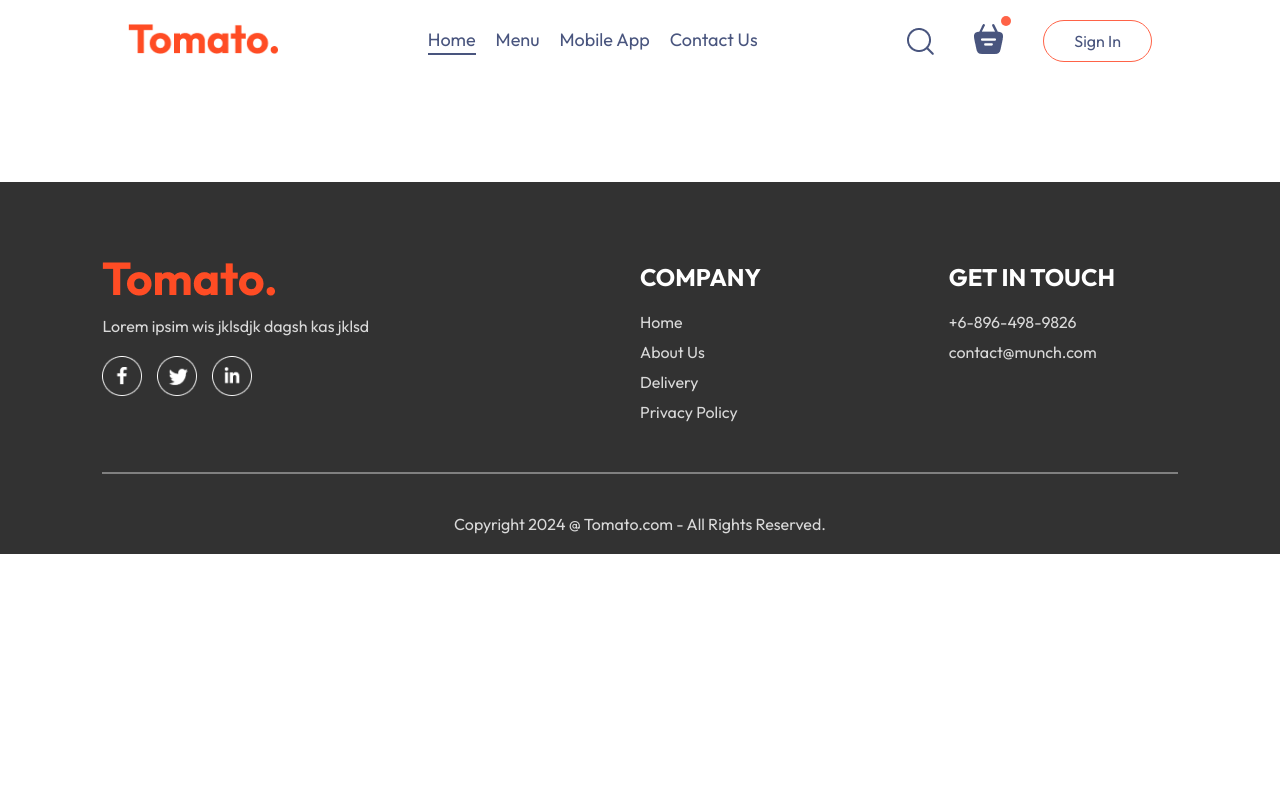
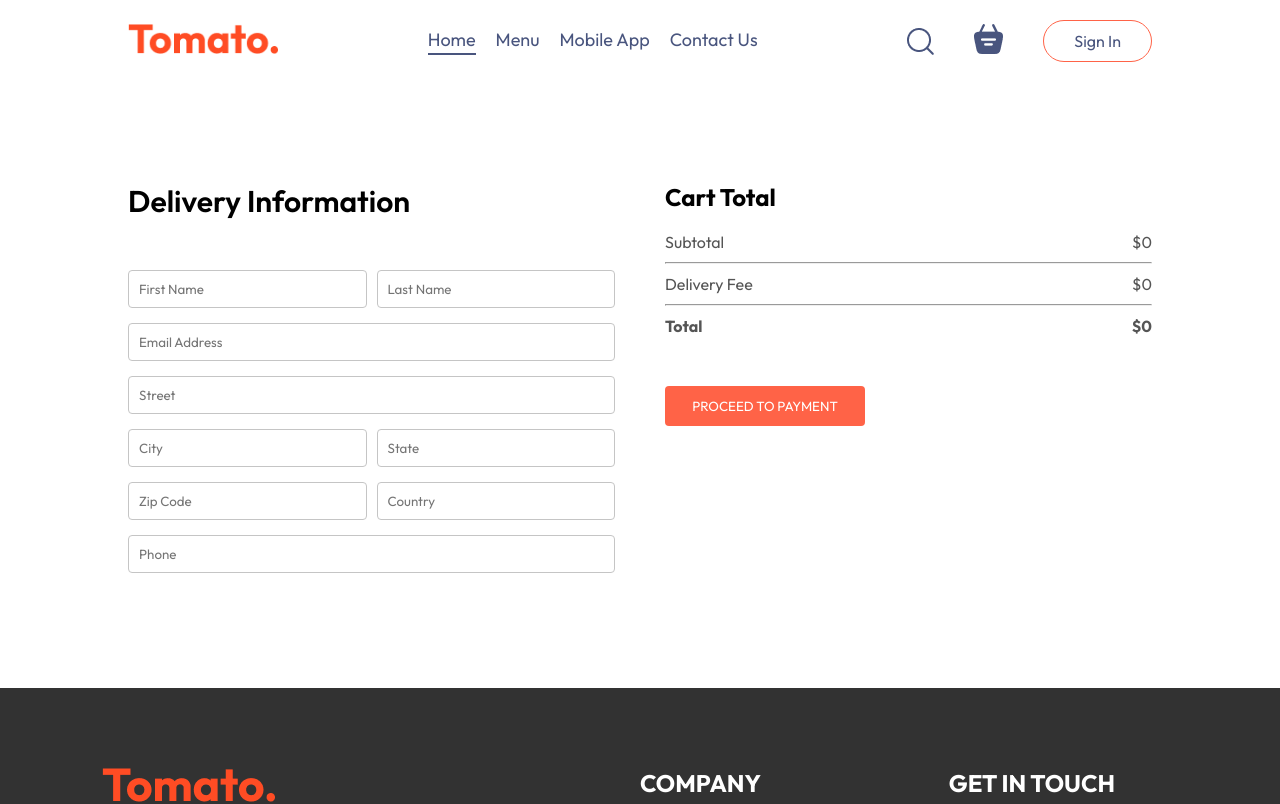
Before and after one commit to MesQue1041/Munch, a React (Vite) app in the folder frontend/: page /order in a window 1280 px wide. Shown: the top 804 px of the page. Built offline with nearby package versions, Linux system fonts and the light colour scheme.

Commit message:
Frontend done

```diff
--- a/frontend/src/components/Navbar/Navbar.jsx
+++ b/frontend/src/components/Navbar/Navbar.jsx
@@ -1,11 +1,14 @@
-import React, { useState } from 'react'
+import React, { useContext, useState } from 'react'
 import './Navbar.css'
 import { assets } from '../../assets/assets'
 import { Link } from 'react-router-dom';
+import { StoreContext } from '../../context/StoreContext';
 
 const Navbar = ({setShowLogin}) => {
 
     const [menu,setMenu] = useState("home");
+
+    const {getTotalCartAmount} = useContext(StoreContext);
 
   return (
     <div className='navbar'>
@@ -20,7 +23,7 @@
             <img src={assets.search_icon} alt="" />
             <div className="navbar-search-icon">
                 <Link to='/cart'><img src={assets.basket_icon} alt="" /></Link>
-                <div className="dot"></div>
+                <div className={getTotalCartAmount()===0?"":"dot"}></div>
             </div>
             <button onClick={()=>setShowLogin(true)}>Sign In</button>
         </div>
--- a/frontend/src/context/StoreContext.jsx
+++ b/frontend/src/context/StoreContext.jsx
@@ -9,30 +9,41 @@
     const [cartItems, setCartItems] = useState({});
 
     const addToCart = (itemId) => {
-        if (!cartItems[itemId]){
-            setCartItems((prev)=>({...prev,[itemId]:1}))
+        if (!cartItems[itemId]) {
+            setCartItems((prev) => ({ ...prev, [itemId]: 1 }))
         }
         else {
-            setCartItems((prev)=>({...prev,[itemId]:prev[itemId]+1}))
+            setCartItems((prev) => ({ ...prev, [itemId]: prev[itemId] + 1 }))
         }
     }
 
     const removeFromCart = (itemId) => {
-        setCartItems((prev)=>({...prev,[itemId]:prev[itemId]-1}))
+        setCartItems((prev) => ({ ...prev, [itemId]: prev[itemId] - 1 }))
     }
 
-    useEffect(()=> {
-        console.log(cartItems);
-    },[cartItems])
+    const getTotalCartAmount = () => {
+        let totalAmount = 0;
+        for (const item in cartItems) {
+            if (cartItems[item] > 0) {
+                let itemInfo = food_list.find((product) => product._id === item)
+                totalAmount += itemInfo.price * cartItems[item];
+            }
+
+        }
+        return totalAmount;
+    }
+
+
 
     const contextValue = {
         food_list,
         cartItems,
         setCartItems,
         addToCart,
-        removeFromCart
+        removeFromCart,
+        getTotalCartAmount
     }
-    return(
+    return (
         <StoreContext.Provider value={contextValue}>
             {props.children}
         </StoreContext.Provider>
--- a/frontend/src/pages/Cart/Cart.css
+++ b/frontend/src/pages/Cart/Cart.css
@@ -0,0 +1,90 @@
+.cart{
+    margin-top: 100px;
+}
+.cart-items-title{
+    display: grid;
+    grid-template-columns: 1fr 1.5fr 1fr 1fr 1fr 0.5fr;
+    align-items: center;
+    color: grey;
+    font-size: max(1vw,12px);
+}
+.cart-items-item{
+    margin: 10px 0px;
+    color: black;
+}
+.cart-items-item img{
+    width: 50px;
+}
+.cart hr{
+    height: 1px;
+    background-color: #e2e2e2;
+    border: none;
+}
+.cart-items-item .cross{
+    cursor: pointer;
+}
+.cart-bottom{
+    margin-top: 80px;
+    display: flex;
+    justify-content: space-between;
+    gap: max(12vw,20px);
+}
+.cart-total{
+    flex: 1;
+    display: flex;
+    flex-direction: column;
+    gap: 20px;
+}
+.cart-total-details{
+    display: flex;
+    justify-content: space-between;
+    color: #555;
+}
+.cart-total hr{
+    margin: 10px 0px;
+}
+.cart-total button{
+    border: none;
+    color: white;
+    background-color: tomato;
+    width: max(15vw,200px);
+    padding: 12px 0px;
+    border-radius: 4px;
+    cursor: pointer;
+}
+.cart-promocode{
+    flex: 1;
+}
+.cart-promocode p{
+    color: #555;
+}
+.cart-promocode-input{
+    margin-top: 10px;
+    display: flex;
+    justify-content: space-between;
+    align-items: center;
+    background-color: #eaeaea;
+    border-radius: 4px;
+}
+.cart-promocode-input input{
+    background: transparent;
+    border: none;
+    outline: none;
+    padding-left: 10px;
+}
+.cart-promocode-input button{
+    width: max(10vw,150px);
+    padding: 12px 5px;
+    background-color: black;
+    border: none;
+    color: white;
+    border-radius: 4px;
+}
+@media (max-width:750px) {
+    .cart-bottom{
+        flex-direction: column-reverse;
+    }
+    .cart-promocode{
+        justify-content: start;
+    }
+}
--- a/frontend/src/pages/Cart/Cart.jsx
+++ b/frontend/src/pages/Cart/Cart.jsx
@@ -1,10 +1,13 @@
 import React, { useContext } from 'react'
 import './Cart.css'
 import { StoreContext } from '../../context/StoreContext'
+import { useNavigate } from 'react-router-dom';
 
 const Cart = () => {
 
-  const {cartItems,food_list,removeFromCart} = useContext(StoreContext)
+  const { cartItems,food_list,removeFromCart,getTotalCartAmount } = useContext(StoreContext);
+
+  const navigate = useNavigate();
 
   return (
     <div>
@@ -20,16 +23,56 @@
           </div>
           <br />
           <hr />
-          {food_list.map((items,index)=>{
-            if(cartItems[items._id]>0)
+          {food_list.map((item,index)=>{
+            if(cartItems[item._id]>0)
 
               return (
+                <div>
 
-            <div className="cart-items-title cart-items-item">
-              <p>{items.name}</p>
-            </div>
+                  <div className="cart-items-title cart-items-item">
+                    <img src={item.image} alt="" />
+                    <p>{item.name}</p>
+                    <p>${item.price}</p>
+                    <p>{cartItems[item._id]}</p>
+                    <p>${item.price * cartItems[item._id]}</p>
+                    <p onClick={()=>removeFromCart(item._id)} className='cross'>x</p>
+                  </div>
+                  <hr />
+                </div>
+
             )
           })}
+        </div>
+      </div>
+      <div className="cart-bottom">
+        <div className="cart-total">
+          <h2>Cart Total</h2>
+          <div>
+            <div className="cart-total-details">
+              <p>Subtotal</p>
+              <p>${getTotalCartAmount()}</p>
+            </div>
+            <hr />
+            <div className="cart-total-details">
+              <p>Delivery Fee</p>
+              <p>${getTotalCartAmount()===0?0:2}</p>
+            </div>
+            <hr />
+            <div className="cart-total-details">
+              <b>Total</b>
+              <b>${getTotalCartAmount()===0?0:getTotalCartAmount()+2}</b>
+            </div>
+          </div>
+          <button onClick={()=>navigate('/order')} >PROCEED TO CHECKOUT</button>
+        </div>
+        <div className="cart-promocode">
+          <div>
+            <p>If you have a promo code, Enter it here</p>
+            <div className='cart-promocode-input'>
+                <input type="text" placeholder='promo code'/>
+                <button>Submit</button>
+            </div>
+          </div>
         </div>
       </div>
     </div>
--- a/frontend/src/pages/PlaceOrder/PlaceOrder.css
+++ b/frontend/src/pages/PlaceOrder/PlaceOrder.css
@@ -0,0 +1,35 @@
+.place-order{
+    display: flex;
+    align-items: start;
+    justify-content: space-between;
+    gap: 50px;
+    margin-top: 100px;
+}
+.place-order-left{
+    width: 100%;
+    max-width: max(30%,500px);
+}
+.place-order-left .title{
+    font-size: 30px;
+    font-weight: 600;
+    margin-bottom: 50px;
+}
+.place-order-left input{
+    margin-bottom: 15px;
+    width: 100%;
+    padding: 10px;
+    border: 1px solid #c5c5c5;
+    border-radius: 4px;
+    outline-color: tomato;
+}
+.place-order-left .multi-fields{
+    display: flex;
+    gap: 10px;
+}
+.place-order-right{
+    width: 100%;
+    max-width: max(40%,500px);
+}
+.place-order .cart-total button{
+    margin-top: 30px;
+}
--- a/frontend/src/pages/PlaceOrder/PlaceOrder.jsx
+++ b/frontend/src/pages/PlaceOrder/PlaceOrder.jsx
@@ -1,10 +1,58 @@
-import React from 'react'
+import React, { useContext } from 'react'
 import './PlaceOrder.css'
+import { StoreContext } from '../../context/StoreContext'
 
 
 const PlaceOrder = () => {
+
+  const {getTotalCartAmount} = useContext(StoreContext);
+
   return (
-    <div></div>
+    <form className='place-order'>
+      <div className="place-order-left">
+        <p className='title'>Delivery Information</p>
+        <div className="multi-fields">
+          <input type="text" placeholder='First Name' />
+          <input type="text" placeholder='Last Name' />
+        </div>
+        <input type="email" placeholder='Email Address'/>
+        <input type="text" placeholder='Street'/>
+        <div className="multi-fields">
+          <input type="text" placeholder='City' />
+          <input type="text" placeholder='State' />
+        </div>
+        <div className="multi-fields">
+          <input type="text" placeholder='Zip Code' />
+          <input type="text" placeholder='Country' />
+        </div>
+        <input type="text" placeholder='Phone' />
+      </div>
+      <div className="place-order-right">
+      <div className="cart-total">
+          <h2>Cart Total</h2>
+          <div>
+          <div className="cart-total-details">
+              <p>Subtotal</p>
+              <p>${getTotalCartAmount()}</p>
+            </div>
+            <hr />
+            <div className="cart-total-details">
+              <p>Delivery Fee</p>
+              <p>${getTotalCartAmount()===0?0:2}</p>
+            </div>
+            <hr />
+            <div className="cart-total-details">
+              <b>Total</b>
+              <b>${getTotalCartAmount()===0?0:getTotalCartAmount()+2}</b>
+            </div>
+            </div>
+          <button >PROCEED TO PAYMENT</button>
+        </div>
+
+
+      </div>
+
+    </form>
   )
 }
 
```
